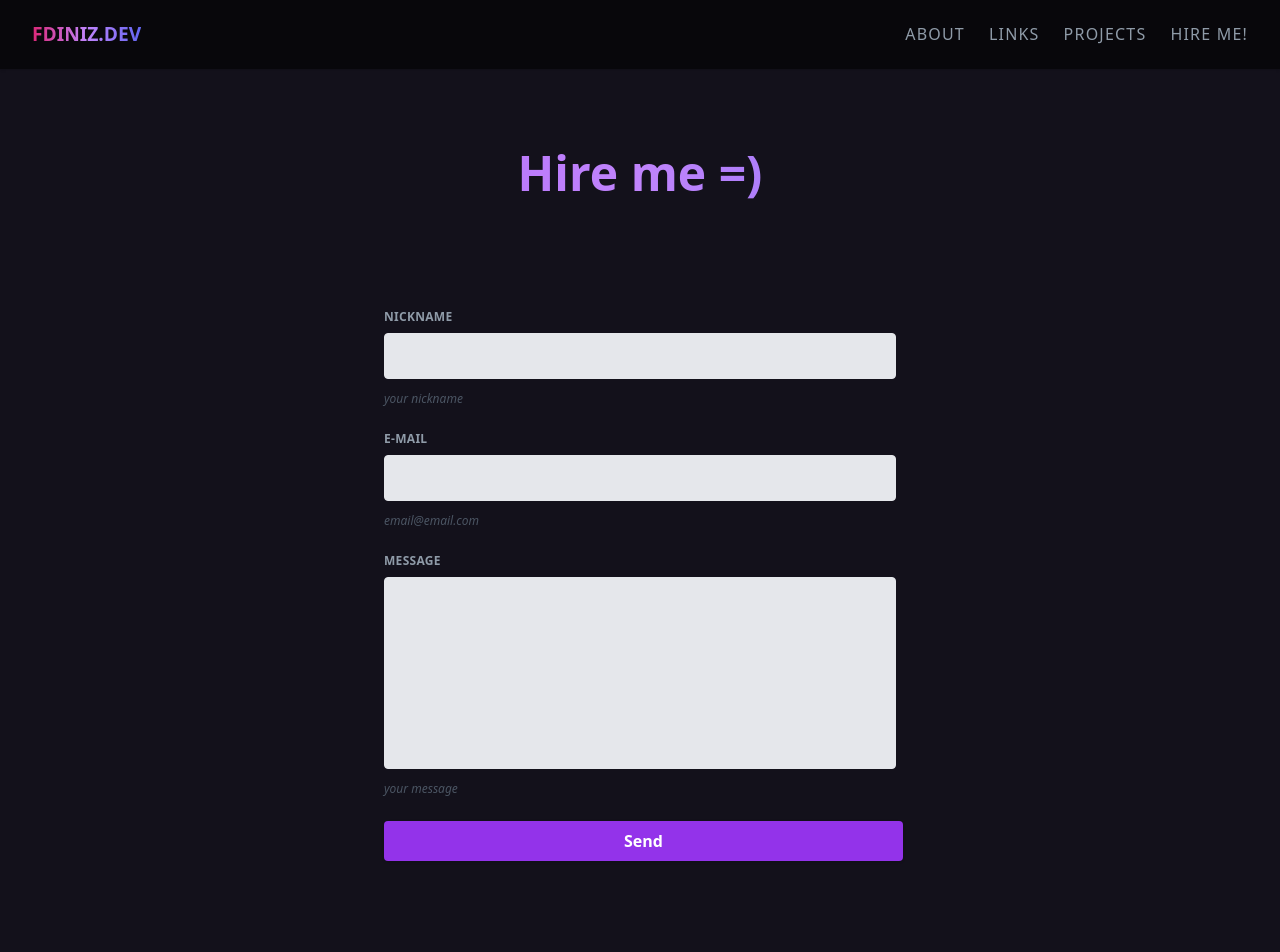
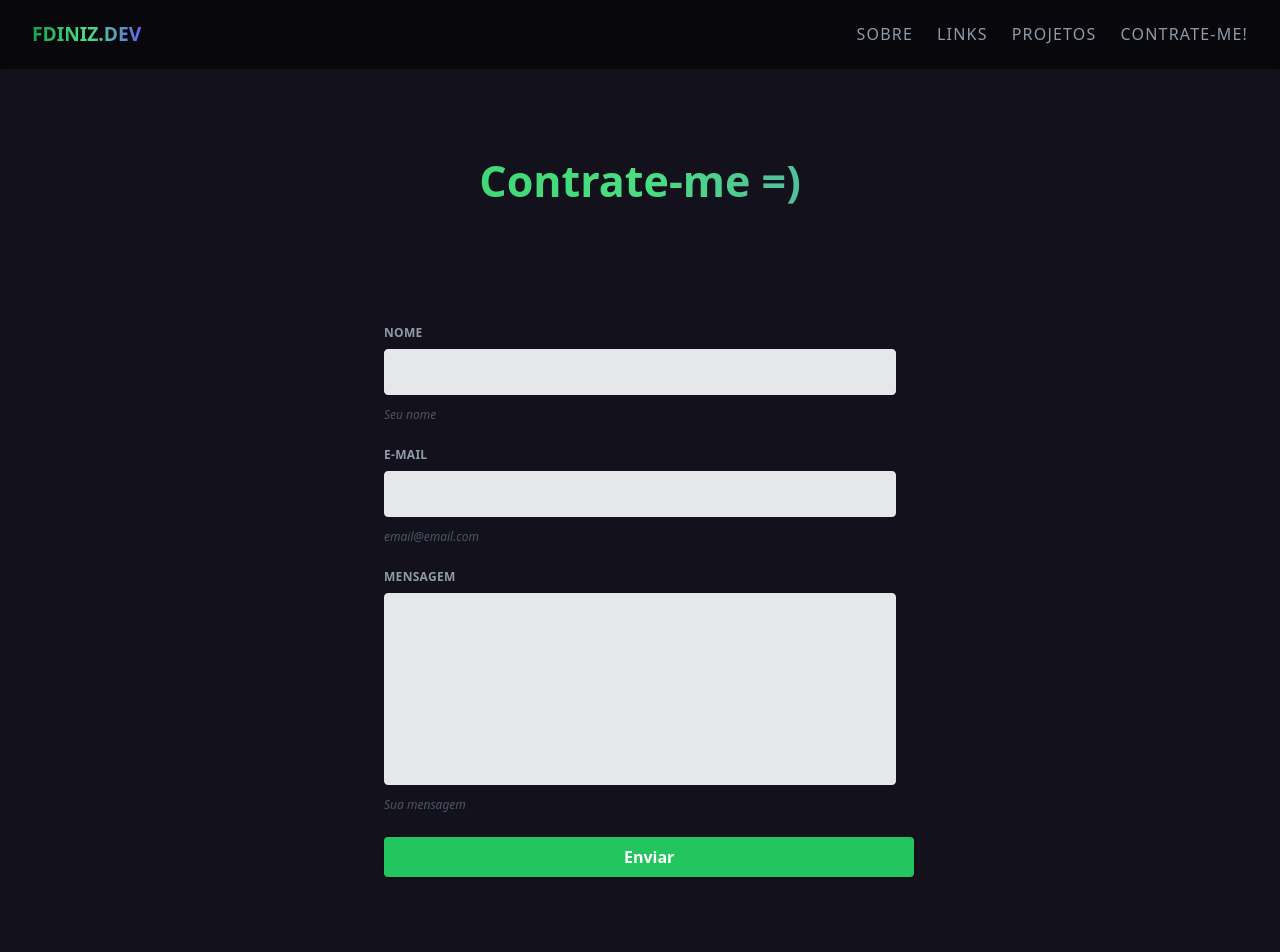
Before and after one commit to dinizdev/fdiniz.dev, a Next.js app: page /HireMe in a window 1280 px wide. Shown: the top 952 px of the page. Built offline with nearby package versions, Linux system fonts and the light colour scheme.

Commit message:
changes color identy

```diff
--- a/src/components/Footer/index.tsx
+++ b/src/components/Footer/index.tsx
@@ -3,7 +3,7 @@ export default function Footer() {
     <div>
       <div className="m-auto h-auto flex-auto">
         <p className="m-auto h-full pt-40 text-center">
-          Made with love by Felipe Diniz ❤️️
+          Feito com amor por Felipe Diniz ❤️️
         </p>
       </div>
     </div>
--- a/src/components/FormMail/index.tsx
+++ b/src/components/FormMail/index.tsx
@@ -8,14 +8,14 @@ export default function FormMail() {
               className="mb-2 block text-xs font-bold uppercase tracking-wide text-[#8f9ba8]"
               htmlFor="grid-password"
             >
-              Nickname
+              Nome
             </label>
             <input
               className="mb-3 block w-full appearance-none rounded border border-gray-200 bg-gray-200 py-3 px-4 leading-tight text-gray-700 focus:border-gray-500 focus:bg-white focus:outline-none"
               id="nick"
               type="text"
             />
-            <p className="text-xs italic text-gray-600">your nickname</p>
+            <p className="text-xs italic text-gray-600">Seu nome</p>
           </div>
         </div>
         <div className="-mx-3 mb-6 flex flex-wrap">
@@ -40,22 +40,22 @@ export default function FormMail() {
               className="mb-2 block text-xs font-bold uppercase tracking-wide text-[#8f9ba8] "
               htmlFor="grid-password"
             >
-              Message
+              Mensagem
             </label>
             <textarea
               className=" no-re size mb-3 block h-48 w-full resize-none appearance-none rounded border border-gray-200 bg-gray-200 py-3 px-4 leading-tight text-gray-700 focus:border-gray-500 focus:bg-white focus:outline-none"
               id="message"
             ></textarea>
-            <p className="text-xs italic text-gray-600">your message</p>
+            <p className="text-xs italic text-gray-600">Sua mensagem</p>
           </div>
         </div>
         <div className="md:flex md:items-center">
           <div className="md:w-1/3">
             <button
-              className="focus:shadow-outline rounded bg-purple-600 px-36 py-2 font-bold text-white shadow hover:bg-purple-800 focus:outline-none md:px-60"
+              className="focus:shadow-outline rounded bg-green-500 px-60 py-2 font-bold text-white shadow hover:bg-green-600 focus:outline-none sm:min-w-fit"
               type="submit"
             >
-              Send
+              Enviar
             </button>
           </div>
           <div className="md:w-2/3"></div>
--- a/src/components/Headbar/index.tsx
+++ b/src/components/Headbar/index.tsx
@@ -10,7 +10,7 @@ export default function Headbar() {
           <div>
             <div className="flex items-center justify-between py-3 md:block md:py-5">
               <Link href="/">
-                <h2 className="cursor-pointer bg-gradient-to-r from-pink-600 via-purple-400 to-indigo-500 bg-clip-text text-[1.2rem] font-bold uppercase text-transparent ">
+                <h2 className="cursor-pointer bg-gradient-to-r from-green-600 via-green-400 to-indigo-500 bg-clip-text text-[1.2rem] font-bold uppercase text-transparent ">
                   FDiniz.dev
                 </h2>
               </Link>
@@ -61,7 +61,7 @@ export default function Headbar() {
               <ul className="items-center justify-center space-y-8 md:flex md:space-x-6 md:space-y-0">
                 <li className="text-white">
                   <Link href="About">
-                    <a>About</a>
+                    <a>Sobre</a>
                   </Link>
                 </li>
                 <li className="text-white">
@@ -71,12 +71,12 @@ export default function Headbar() {
                 </li>
                 <li className="text-white">
                   <Link href="Projects">
-                    <a>Projects</a>
+                    <a>Projetos</a>
                   </Link>
                 </li>
                 <li className="text-white">
                   <Link href="HireMe">
-                    <a>Hire ME!</a>
+                    <a>Contrate-me!</a>
                   </Link>
                 </li>
               </ul>
--- a/src/pages/About/index.tsx
+++ b/src/pages/About/index.tsx
@@ -10,13 +10,13 @@ export default function About() {
     <div>
       <Headbar />
       <Head>
-        <title>About</title>
+        <title>Sobre</title>
         <meta name="description" content="" />
         <link rel="icon" href="/favicon.ico" />
       </Head>
       <section className="itens-center flex w-full justify-center">
-        <h1 className="bg-gradient-to-r from-purple-500 via-purple-400 to-indigo-500 bg-clip-text p-20 text-left text-5xl font-extrabold text-transparent">
-          About
+        <h1 className="bg-gradient-to-r from-green-500 via-green-400 to-indigo-500 bg-clip-text p-20 text-center text-xl font-extrabold text-transparent">
+          Sobre mim.
         </h1>
       </section>
       <div>
@@ -35,7 +35,7 @@ export default function About() {
           />
         </section>
         <section className="itens-center flex justify-center">
-          <span className="p-10 text-center text-[1.2rem] text-gray-500">
+          <span className="max-w-screen-md p-10 text-center text-[1.2rem] text-gray-500">
             Lorem ipsum dolor sit amet consectetur, adipisicing elit. Molestias
             aspernatur suscipit possimus, ea non repudiandae consequatur
             corrupti odio autem, odit Lorem ipsum dolor sit amet consectetur
--- a/src/pages/HireMe/index.tsx
+++ b/src/pages/HireMe/index.tsx
@@ -10,13 +10,13 @@ export default function HireMe() {
       <Headbar />
 
       <Head>
-        <title>Hire Me!</title>
+        <title>Contrate-me!</title>
         <meta name="description" content="" />
         <link rel="icon" href="/favicon.ico" />
       </Head>
       <div className="">
-        <h1 className="bg-gradient-to-r from-purple-500 via-purple-400 to-indigo-500 bg-clip-text p-20 text-center text-5xl font-extrabold text-transparent">
-          Hire me =)
+        <h1 className="bg-gradient-to-r from-green-500 via-green-400 to-indigo-500 bg-clip-text p-20 text-center text-xl font-extrabold text-transparent">
+          Contrate-me =)
         </h1>
         <Mailer />
         <Footer />
--- a/src/pages/Links/index.tsx
+++ b/src/pages/Links/index.tsx
@@ -14,7 +14,7 @@ export default function Links() {
         <link rel="icon" href="/favicon.ico" />
       </Head>
       <div className="flex flex-col space-x-16 text-center">
-        <h1 className="bg-gradient-to-r from-purple-500 via-purple-400 to-indigo-500 bg-clip-text p-20 text-center text-5xl font-extrabold text-transparent">
+        <h1 className="bg-gradient-to-r from-green-500 via-green-400 to-indigo-500 bg-clip-text p-20 text-center text-xl font-extrabold text-transparent">
           Links
         </h1>
       </div>
--- a/src/pages/Projects/index.tsx
+++ b/src/pages/Projects/index.tsx
@@ -14,8 +14,8 @@ export default function Projects() {
         <link rel="icon" href="/favicon.ico" />
       </Head>
       <div className="itens-center flex justify-center">
-        <h1 className="bg-gradient-to-r from-purple-500 via-purple-400 to-indigo-500 bg-clip-text p-20 text-left text-5xl font-extrabold text-transparent">
-          Projects
+        <h1 className="bg-gradient-to-r from-green-500 via-green-400 to-indigo-500 bg-clip-text p-20 text-left text-xl font-extrabold text-transparent">
+          Projetos
         </h1>
       </div>
       <Footer />
--- a/src/pages/index.tsx
+++ b/src/pages/index.tsx
@@ -20,23 +20,23 @@ const Home: NextPage = () => {
       </Head>
 
       <div className="mx-auto mt-40 w-full items-center justify-center text-center">
-        <motion.h1 className="bg-gradient-to-r from-pink-600 via-purple-400 to-indigo-500 bg-clip-text text-center text-5xl font-extrabold text-transparent">
+        <motion.h1 className="bg-gradient-to-r from-pink-600 via-green-400 to-indigo-500 bg-clip-text text-center text-5xl font-extrabold text-transparent">
           Felipe Diniz
         </motion.h1>
 
         <p className="text-let pt-10 text-[1.2rem]">
-          FullStack Developer | Systems analysis and development. =)
+          Desenvolvedor FullStack | Análise e desenvolvimento de sistemas =)
           <br />
           <span className="pt-10 text-[1.1rem] text-gray-500">
-            Studying daily and perfecting myself to get a professional
-            placement.
+            Um louco apaixonado por programação, disposto a aprender cada vez
+            mais.
           </span>
         </p>
         <p className="pt-10 text-[1.1rem] text-gray-500"></p>
         <a
           target="_blank"
           href="cv.pdf"
-          className="mx-auto flex w-fit items-center justify-center gap-3 rounded-md bg-[#7d6ef4] p-4 px-6 font-bold  leading-tight text-white"
+          className="mx-auto flex w-fit items-center justify-center gap-3 rounded-md bg-green-600 p-4 px-6 font-bold  leading-tight text-white"
         >
           <ImFolderDownload className="mb-1" />
           <span className="leading flex h-full items-center align-middle">
--- a/tailwind.config.js
+++ b/tailwind.config.js
@@ -11,6 +11,12 @@ module.exports = {
         foreBackground: '#414141',
         textColor: '#',
       },
+      fontSize: {
+        sm: ['14px', '20px'],
+        base: ['16px', '24px'],
+        lg: ['20px', '28px'],
+        xl: ['43px'],
+      },
     },
   },
   plugins: [],
```
